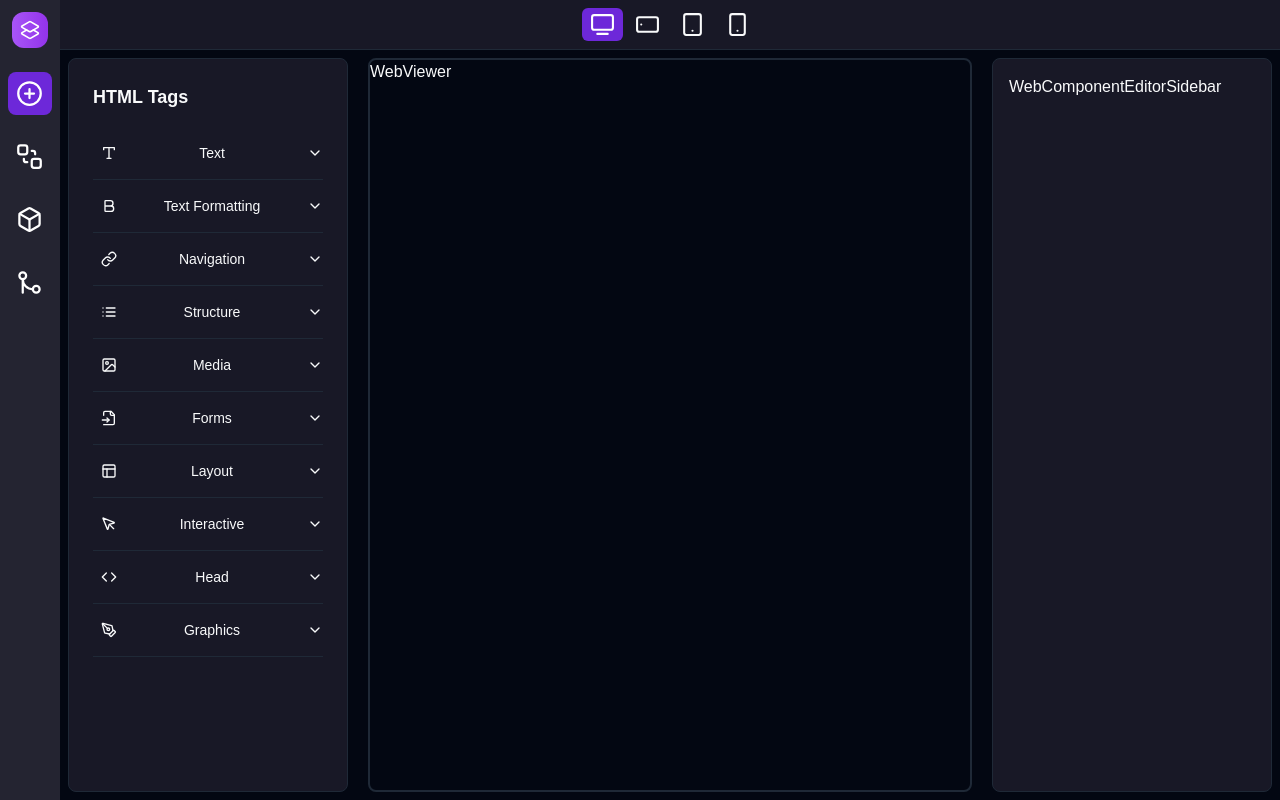
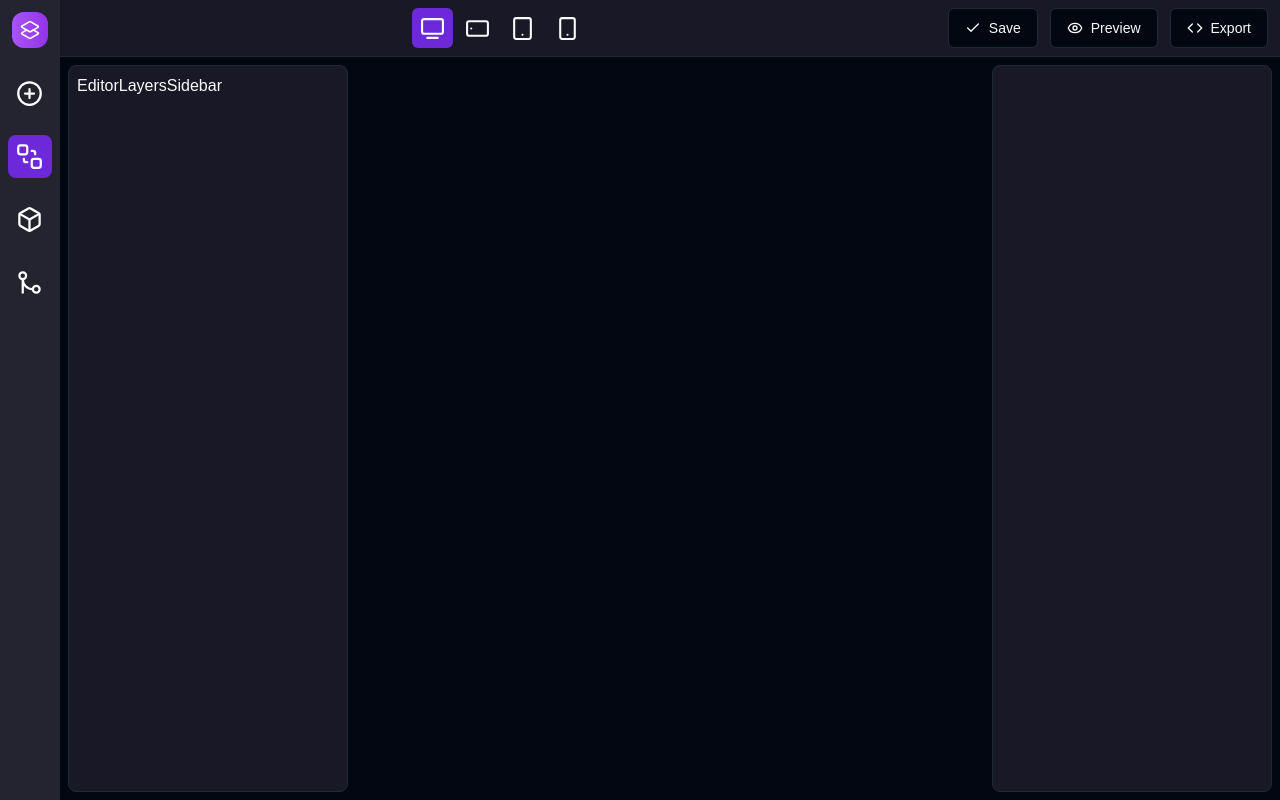
Before and after one commit to kartikkpawar/next-web-fusion, a Next.js app: page /editor/1/1 in a window 1280 px wide. Built offline with nearby package versions, Linux system fonts and the light colour scheme.

Commit message:
feat: flat element-updation on blur, save elements, render elements

```diff
--- a/app/editor/[pageId]/[siteId]/page.tsx
+++ b/app/editor/[pageId]/[siteId]/page.tsx
@@ -33,9 +33,9 @@ export default function EditorPage({}: {
       case "elements":
         return <EditorElementsSidebar />;
       case "layers":
+        return <EditorLayersSidebar />;
+      case "components":
         return <EditorComponentsSidebar />;
-      case "components":
-        return <EditorLayersSidebar />;
       case "git":
         return <EditorGithubSidebar />;
 
--- a/app/editor/_components/EditorTopbar.tsx
+++ b/app/editor/_components/EditorTopbar.tsx
@@ -1,11 +1,15 @@
 "use client";
 import { useEditorToolbars } from "@/components/providers/EditorToolbarsProvider";
+import { useElements } from "@/components/providers/ElementsProvider";
 import TooltipWrapper from "@/components/TooltipWrapper";
+import { Button } from "@/components/ui/button";
 import { devices } from "@/lib/data";
 import { cn } from "@/lib/utils";
+import { CheckIcon, Code, Eye } from "lucide-react";
 
 function EditorTopbar() {
   const { setTopbarDevice, topbarDevice } = useEditorToolbars();
+  const { saveElements } = useElements();
   return (
     <div className="w-full flex px-3 gap-5 border-b border-separate bg-[#181826] h-max py-2">
       <div className="flex mx-auto w-max gap-1">
@@ -35,6 +39,20 @@ function EditorTopbar() {
           </div>
         ))}
       </div>
+      <div className="flex items-center gap-3">
+        <Button variant={"outline"} onClick={saveElements}>
+          <CheckIcon />
+          Save
+        </Button>
+        <Button variant={"outline"}>
+          <Eye />
+          Preview
+        </Button>
+        <Button variant={"outline"}>
+          <Code />
+          Export
+        </Button>
+      </div>
     </div>
   );
 }
--- a/app/editor/_components/WebViewer.tsx
+++ b/app/editor/_components/WebViewer.tsx
@@ -1,5 +1,6 @@
 "use client";
 import { useElements } from "@/components/providers/ElementsProvider";
+import RenderElement from "@/lib/elements/RenderElement";
 import { cn } from "@/lib/utils";
 import { DragEndEvent, useDndMonitor, useDroppable } from "@dnd-kit/core";
 import React from "react";
@@ -12,7 +13,7 @@ function WebViewer() {
     },
   });
 
-  const { addElement } = useElements();
+  const { addElement, elements } = useElements();
 
   useDndMonitor({
     onDragEnd: (event: DragEndEvent) => {
@@ -28,12 +29,14 @@ function WebViewer() {
   return (
     <div
       className={cn(
-        "flex-1 h-full border-2 rounded-lg",
+        "flex-1 h-full border-2 border-transparent rounded-lg",
         droppable.isOver && "border-white"
       )}
       ref={droppable.setNodeRef}
     >
-      WebViewer
+      {elements.map((element) => (
+        <RenderElement key={element.id} element={element} />
+      ))}
     </div>
   );
 }
--- a/app/editor/_components/sidebars/WebComponentEditorSidebar.tsx
+++ b/app/editor/_components/sidebars/WebComponentEditorSidebar.tsx
@@ -1,9 +1,12 @@
+"use client";
+import { useElements } from "@/components/providers/ElementsProvider";
 import React from "react";
 
 function WebComponentEditorSidebar() {
+  const { currentActiveElement } = useElements();
   return (
     <div className="flex flex-col px-2 space-y-5 pt-2 h-full">
-      WebComponentEditorSidebar
+      <pre>{JSON.stringify(currentActiveElement, null, 4)}</pre>
     </div>
   );
 }
--- a/components/providers/EditorToolbarsProvider.tsx
+++ b/components/providers/EditorToolbarsProvider.tsx
@@ -26,7 +26,7 @@ const EditorToolbarsProvider: React.FC<EditorToolbarsProviderProps> = ({
 }) => {
   const [isMounted, setIsMounted] = useState(false);
   const [topbarDevice, setTopbarDevice] = useState("desktop");
-  const [selectedSidebar, setSelectedSidebar] = useState("elements");
+  const [selectedSidebar, setSelectedSidebar] = useState("layers");
 
   useEffect(() => {
     setIsMounted(true);
--- a/components/providers/ElementsProvider.tsx
+++ b/components/providers/ElementsProvider.tsx
@@ -9,17 +9,32 @@ interface ElementProviderProps {
 
 type ElementProviderDataType = {
   addElement: (elementType: string) => void;
+  saveElements: () => void;
+  updateElement: (elementId: string, data: Partial<EditorElement>) => void;
+  setCurrentActiveElement: (element: EditorElement) => void;
   elements: EditorElement[];
+  currentActiveElement: string;
 };
 
 export const EditorContext = createContext<ElementProviderDataType>({
   addElement: () => {},
+  saveElements: () => {},
+  updateElement: () => {},
+  setCurrentActiveElement: () => {},
+  currentActiveElement: "",
   elements: [],
 });
 
 const ElementsProvider: React.FC<ElementProviderProps> = ({ children }) => {
   const [isMounted, setIsMounted] = useState(false);
   const [elements, setElements] = useState<EditorElement[]>([]);
+  const [currentActiveElement, setCurrentActiveElement] = useState();
+
+  useEffect(() => {
+    let localElements: unknown = localStorage.getItem("elements-wdf");
+    localElements = JSON.parse(localElements!) || [];
+    setElements(localElements as EditorElement[]);
+  }, []);
 
   useEffect(() => {
     setIsMounted(true);
@@ -32,11 +47,38 @@ const ElementsProvider: React.FC<ElementProviderProps> = ({ children }) => {
     setElements((prev) => [...prev, element]);
   };
 
+  const saveElements = (newElements: EditorElement[]) => {
+    if (!newElements || newElements.length === 0) {
+      console.error("No elements to save. Skipping save operation.");
+      return;
+    }
+
+    console.log("Saving new elements:", newElements);
+    localStorage.setItem("elements-wdf", JSON.stringify(newElements));
+  };
+
+  const updateElement = (elementId: string, data: Partial<EditorElement>) => {
+    setElements((prevElements) => {
+      const updatedElements = prevElements.map((element) =>
+        element.id === elementId ? { ...element, ...data } : element
+      );
+      console.log("Updated elements:", updatedElements);
+      saveElements(updatedElements);
+      return updatedElements;
+    });
+
+    saveElements(elements); // Ensure saveElements is a pure function
+  };
+
   return (
     <EditorContext.Provider
       value={{
         elements,
         addElement,
+        saveElements,
+        updateElement,
+        setCurrentActiveElement,
+        currentActiveElement,
       }}
     >
       {children}
--- /dev/null
+++ b/lib/elements/RenderElement.tsx
@@ -0,0 +1,51 @@
+import React, { useCallback, useMemo, useRef } from "react";
+import { EditorElement } from "../types/global.types";
+import { useElements } from "@/components/providers/ElementsProvider";
+
+function RenderElement({ element }: { element: EditorElement }) {
+  const customElementRef = useRef<HTMLElement>();
+  const { updateElement } = useElements();
+
+  const onDoubleClick = () => {
+    if (!customElementRef.current) return;
+    customElementRef.current.contentEditable = "true";
+  };
+
+  const onClick = (event: React.ChangeEvent<HTMLInputElement>) => {
+    event.stopPropagation();
+  };
+
+  const onKeyDown = (event: KeyboardEvent) => {
+    if (event.key === "Escape" && customElementRef.current) {
+      customElementRef.current.contentEditable = "false";
+    }
+  };
+  const onBlur = useCallback(() => {
+    if (customElementRef.current) {
+      customElementRef.current.contentEditable = "false";
+      const newText = customElementRef.current.textContent || "";
+      console.log("Blurred content:", newText);
+      updateElement(element.id, { data: newText });
+    }
+  }, [element.id, updateElement]);
+
+  const CustomReactComponent = useMemo(() => {
+    return React.createElement(
+      element.tag,
+      {
+        id: element.id,
+        className: element.className,
+        ref: customElementRef,
+        onDoubleClick,
+        onKeyDown,
+        onClick,
+        onBlur,
+      },
+      element.data || ""
+    );
+  }, [element.tag, element.id, element.className, element.data, onBlur]);
+
+  return CustomReactComponent;
+}
+
+export default RenderElement;
```
